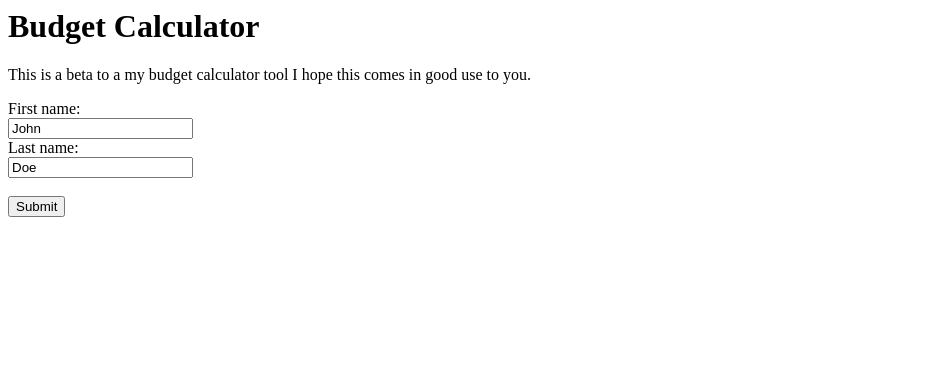
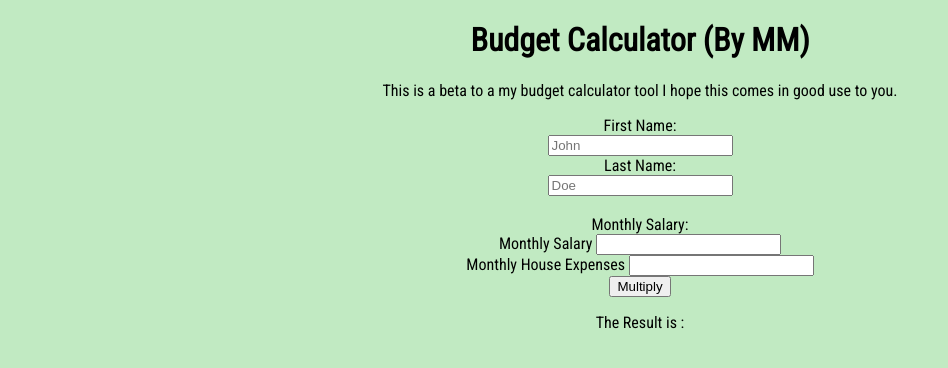
Before and after one commit to Lividify/yourbudget.github.io, a plain HTML site: page index.html in a window 1280 px wide. Shown: the whole page, without its empty margins (0-948 px from the left). Drawn offline with Linux system fonts and the light colour scheme.

Commit message:
Pending changes exported from your codespace

```diff
--- a/index.html
+++ b/index.html
@@ -1,17 +1,47 @@
-<div class="loader-container">
-  <div class="spinner"></div>
-</div>
-
-<div class="main-content">
-  <h1>Budget Calculator</h1>
+<!DOCTYPE html>
+<head>
+  <link rel="stylesheet" href="https://fonts.googleapis.com/css2?family=Roboto+Condensed&display=swap">
+  <style>
+  body {
+    font-family: 'Roboto Condensed', sans-serif;
+  }
+  </style>
+  </head>
+<html>
+  <head>
+    <title>Budget Calculator</title>
+  </head>
+  <body style="background-color:#6ccd6f6b;">
+</html>
+  <h1><center>Budget Calculator (By MM) </center></h1>
   <p>
-      This is a beta to a my budget calculator tool I hope this comes in good use to you.
+     <center>This is a beta to a my budget calculator tool I hope this comes in good use to you.</center>
   </p>
 </div>
 <form action="/action_page.php">
-  <label for="fname">First name:</label><br>
-  <input type="text" id="fname" name="fname" value="John"><br>
-  <label for="lname">Last name:</label><br>
-  <input type="text" id="lname" name="lname" value="Doe"><br><br>
-  <input type="submit" value="Submit">
+  <center>
+    <label for="fname">First Name:</label><br>
+  <input type="text" id="fname" name="fname" placeholder="John"><br>
+  <label for="lname">Last Name:</label><br>
+  <input type="text" id="lname" name="lname" placeholder="Doe"><br><br>
+  <label for="salary">Monthly Salary:</label><br>
+  Monthly Salary <input type="text" id="firstNumber" /><br>
+  Monthly House Expenses <input type="text" id="secondNumber" /><br>
+        <input type="button" onClick="multiplyBy()" Value="Multiply" /><br>
+    <p>The Result is : <br>
+        <span id="result"></span>
+      </p>
+</center>
 </form>
+<script>
+      function multiplyBy()
+      {
+      num1 = document.getElementById(
+        "firstNumber").value;
+      num2 = document.getElementById(
+        "secondNumber").value;
+      document.getElementById(
+        "result").innerHTML = num1  * 0.28;
+      }
+    </script>
+  </body>
--- /dev/null
+++ b/style.css
@@ -0,0 +1,13 @@
+.loader {
+    border: 16px solid #f3f3f3; /* Light grey */
+    border-top: 16px solid #3498db; /* Blue */
+    border-radius: 50%;
+    width: 120px;
+    height: 120px;
+    animation: spin 2s linear infinite;
+  }
+
+  @keyframes spin {
+    0% { transform: rotate(0deg); }
+    100% { transform: rotate(360deg); }
+  }
```
